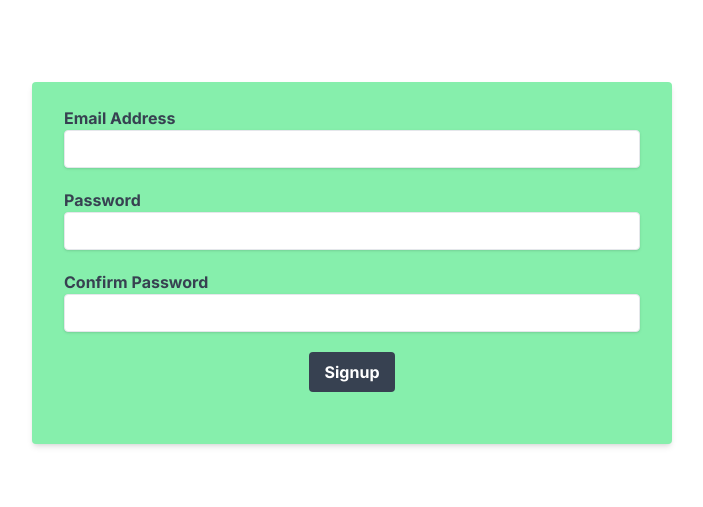
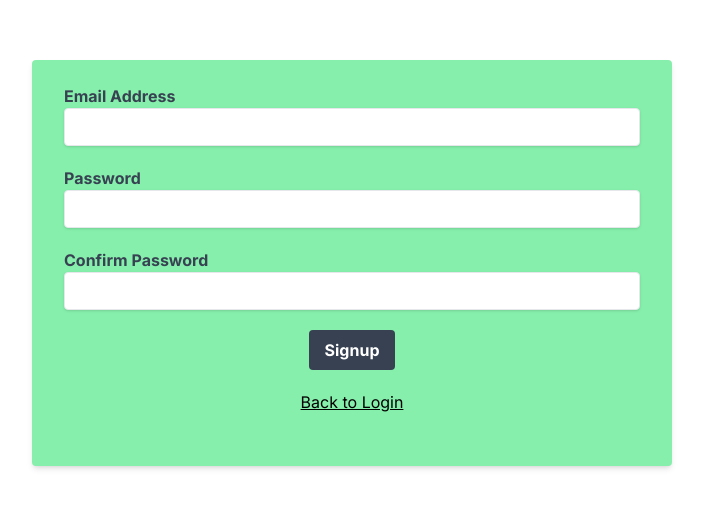
Before and after one commit to gp-masiglat/slack-app-masiglat-mejio, a Next.js app: page /login/signup in a window 1280 px wide. Shown: the part 129-636 px from the top of the page, without its empty margins (288-991 px from the left). Built offline with nearby package versions, Linux system fonts and the light colour scheme.

Commit message:
Add minor changes in login and signup pages

```diff
--- a/src/app/login/page.tsx
+++ b/src/app/login/page.tsx
@@ -54,11 +54,10 @@ export default function Page() {
 
   const submitHandler = async (e: FormEvent<HTMLFormElement>) => {
     e.preventDefault();
-    authenticateUser();
     const responseObject = await authenticateUser();
     if (responseObject !== undefined) {
       sessionStorage.setItem("loggedUser", JSON.stringify(responseObject));
-      router.push("./");
+      router.back();
     }
   };
 
@@ -93,9 +92,7 @@ export default function Page() {
         </button>
         <h1 className="text-red-700 text-2xl bg-gray-200">{errorMessage}</h1>
         <Link className="underline" href="/login/signup">
-          <button className="bg-green-800 hover:bg-green-500 text-white">
-            Create Account
-          </button>
+          <button className="underline">Create Account</button>
         </Link>
       </form>
     </div>
--- a/src/app/login/signup/page.tsx
+++ b/src/app/login/signup/page.tsx
@@ -94,6 +94,9 @@ export default function Page() {
         >
           Signup
         </button>
+        <button className="underline" onClick={() => router.back()}>
+          Back to Login
+        </button>
         <strong className="font-bold whitespace-pre-line">
           {errorMessage}
         </strong>
```
